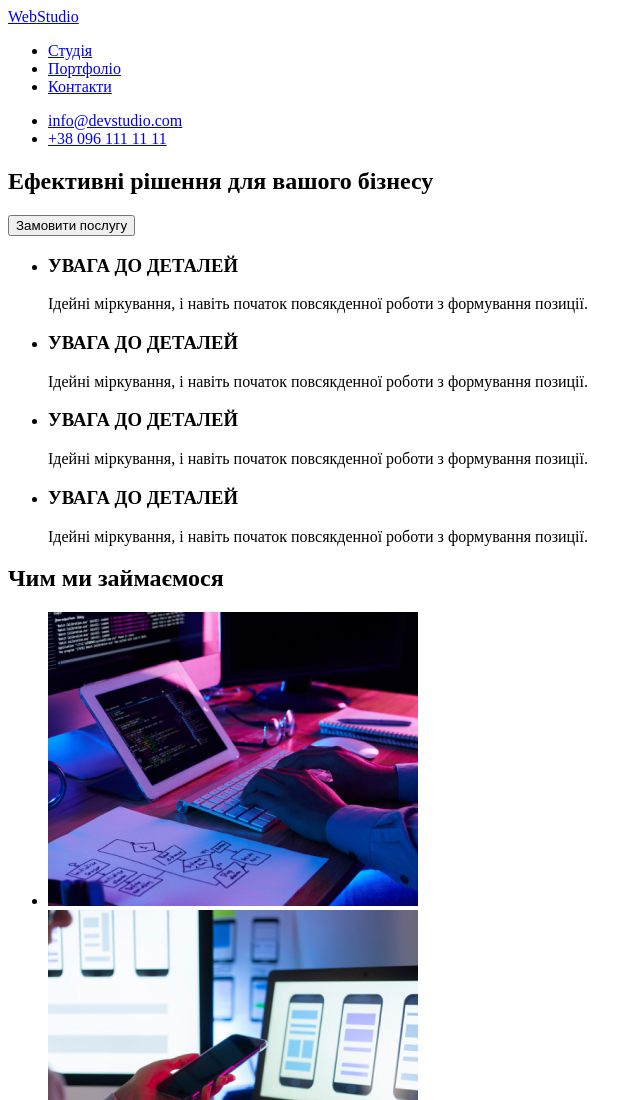
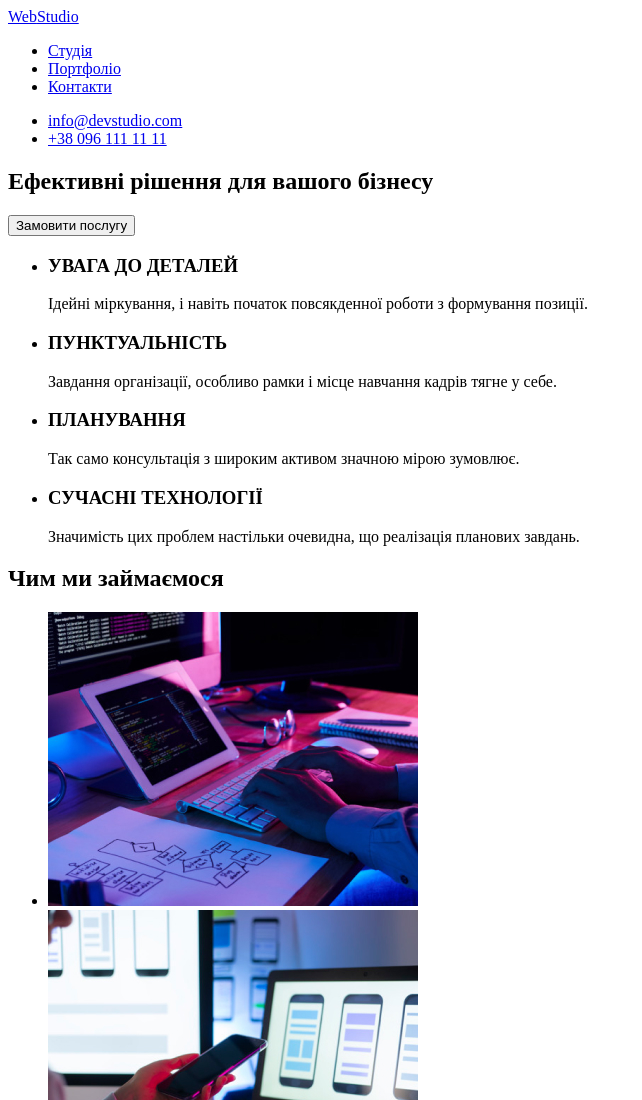
Before and after one commit to Illia-prog/webstudio, a plain HTML site: page index.html in a window 1280 px wide. Shown: the top 1100 px of the page, without its empty margins (0-642 px from the left). Drawn offline with Linux system fonts and the light colour scheme.

Commit message:
code update

```diff
--- a/index.html
+++ b/index.html
@@ -37,14 +37,14 @@
                     <p>Ідейні міркування, і навіть початок повсякденної роботи з формування позиції.</p>
                 </li>
                 <li>
-                    <h3>УВАГА ДО ДЕТАЛЕЙ</h3>
-                    <p>Ідейні міркування, і навіть початок повсякденної роботи з формування позиції.</p>
+                    <h3>ПУНКТУАЛЬНІСТЬ</h3>
+                    <p>Завдання організації, особливо рамки і місце навчання кадрів тягне у себе.</p>
                 </li> <li>
-                    <h3>УВАГА ДО ДЕТАЛЕЙ</h3>
-                    <p>Ідейні міркування, і навіть початок повсякденної роботи з формування позиції.</p>
+                    <h3>ПЛАНУВАННЯ</h3>
+                    <p>Так само консультація з широким активом значною мірою зумовлює.</p>
                 </li> <li>
-                    <h3>УВАГА ДО ДЕТАЛЕЙ</h3>
-                    <p>Ідейні міркування, і навіть початок повсякденної роботи з формування позиції.</p>
+                    <h3>СУЧАСНІ ТЕХНОЛОГІЇ</h3>
+                    <p>Значимість цих проблем настільки очевидна, що реалізація планових завдань.</p>
                 </li>
             </ul>
         </section>
```
